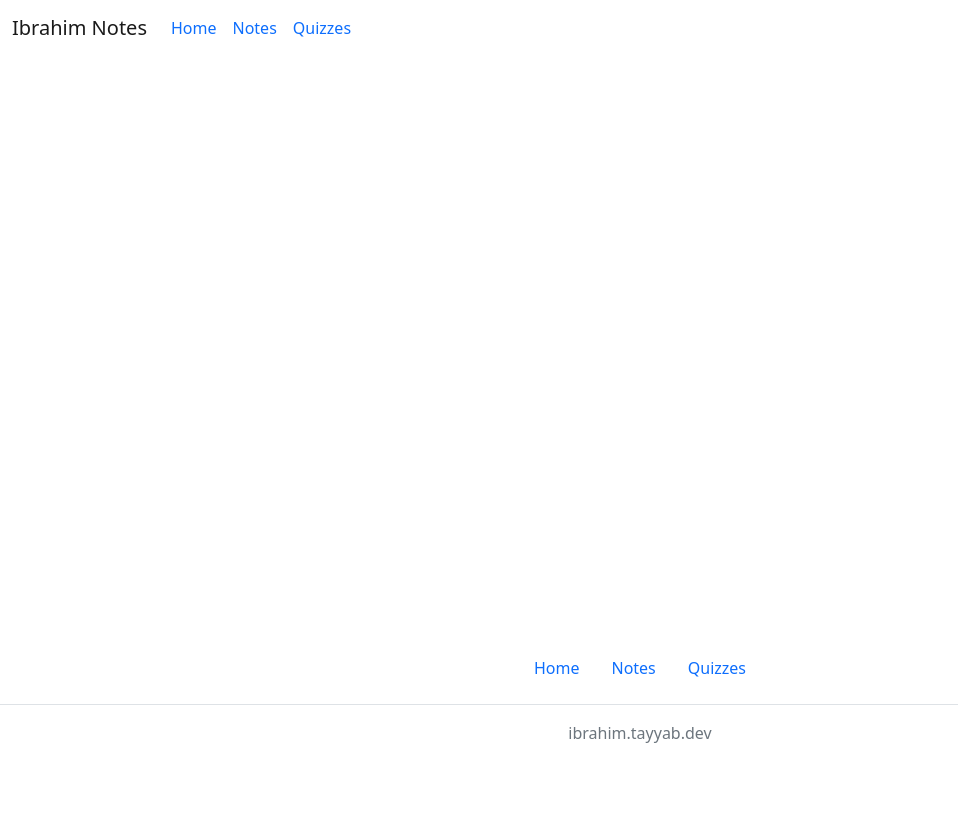
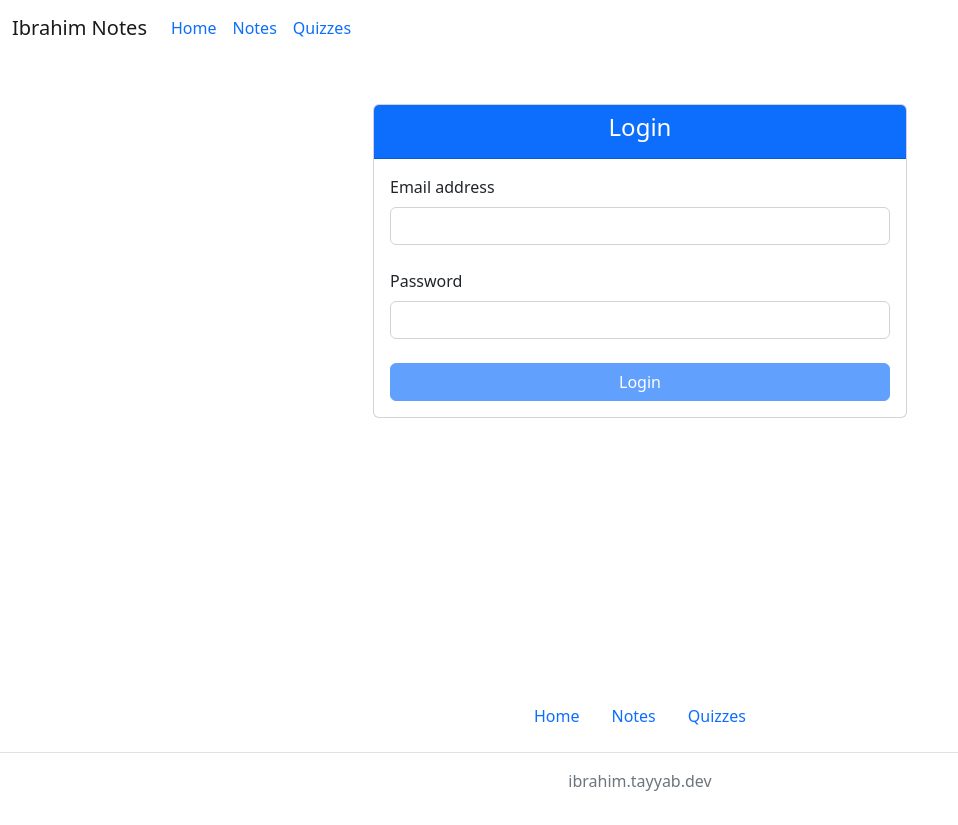
Before and after one commit to mitayyab/micro-notes, an Angular app: page /login in a window 1280 px wide. Before the commit this address led to /. Shown: the whole page, without its empty margins (0-958 px from the left). Before the commit the page ends 800 px from the top, so only its background shows below. Built offline with nearby package versions, Linux system fonts and the light colour scheme.

Commit message:
Adds sample login page and a proxy config for the api

```diff
--- a/angular.json
+++ b/angular.json
@@ -56,6 +56,9 @@
             },
             "serve": {
                "builder": "@angular-devkit/build-angular:dev-server",
+               "options": {
+                  "proxyConfig": "proxy.conf.json"
+               },
                "configurations": {
                   "production": {
                      "browserTarget": "Angular-Quiz-App:build:production"
@@ -85,5 +88,8 @@
             }
          }
       }
+   },
+   "cli": {
+      "analytics": false
    }
 }
--- a/src/app/app-routing.module.ts
+++ b/src/app/app-routing.module.ts
@@ -1,6 +1,7 @@
 import { NgModule } from '@angular/core';
 import { RouterModule, Routes } from '@angular/router';
 import { HomeComponent } from './home/home.component';
+import { LoginComponent } from './login/login.component';
 
 const routes: Routes = [
    {
@@ -15,6 +16,10 @@ const routes: Routes = [
       path: 'quizzes',
       component: HomeComponent,
    },
+   {
+      path: 'login',
+      component: LoginComponent,
+   },
 ];
 
 @NgModule({
--- /dev/null
+++ b/src/app/login/login.component.html
@@ -0,0 +1,59 @@
+<div class="container mt-5">
+   <div class="row justify-content-center">
+      <div class="col-md-6">
+         <div class="card">
+            <div class="card-header bg-primary text-white text-center">
+               <h4>Login</h4>
+            </div>
+            <div class="card-body">
+               <!-- Add this block to display the error message -->
+               <div *ngIf="error" class="alert alert-danger" role="alert">
+                  {{ error.message }}
+               </div>
+               <form [formGroup]="loginForm" (ngSubmit)="onSubmit()">
+                  <div class="mb-3">
+                     <label for="email" class="form-label">Email address</label>
+                     <input
+                        type="email"
+                        class="form-control"
+                        id="email"
+                        formControlName="email"
+                        required />
+                     <div
+                        *ngIf="
+                           loginForm.get('email')?.invalid &&
+                           loginForm.get('email')?.touched
+                        "
+                        class="text-danger">
+                        Email is required and must be valid.
+                     </div>
+                  </div>
+                  <div class="mb-3">
+                     <label for="password" class="form-label">Password</label>
+                     <input
+                        type="password"
+                        class="form-control"
+                        id="password"
+                        formControlName="password"
+                        required />
+                     <div
+                        *ngIf="
+                           loginForm.get('password')?.invalid &&
+                           loginForm.get('password')?.touched
+                        "
+                        class="text-danger">
+                        Password is required.
+                     </div>
+                  </div>
+                  <button
+                     type="submit"
+                     class="btn btn-primary w-100"
+                     [disabled]="loginForm.invalid">
+                     Login
+                  </button>
+               </form>
+            </div>
+         </div>
+      </div>
+   </div>
+</div>
--- /dev/null
+++ b/src/app/login/login.component.scss
@@ -0,0 +1,11 @@
+.card-header {
+   font-weight: bold;
+}
+
+.mb-3 {
+   margin-bottom: 1.5rem !important;
+}
+
+.text-danger {
+   font-size: 0.875rem;
+}
--- /dev/null
+++ b/src/app/login/login.component.ts
@@ -0,0 +1,44 @@
+import { Component, OnInit } from '@angular/core';
+import { FormBuilder, FormGroup, Validators } from '@angular/forms';
+import { HttpClient } from '@angular/common/http';
+import { catchError } from 'rxjs/operators';
+import { throwError } from 'rxjs';
+import { ApiError } from '@api-lib/error/ApiError';
+
+@Component({
+   selector: 'app-login',
+   templateUrl: './login.component.html',
+   styleUrls: ['./login.component.scss'],
+})
+export class LoginComponent implements OnInit {
+   loginForm: FormGroup;
+   error: ApiError | null = null;
+
+   constructor(
+      private fb: FormBuilder,
+      private http: HttpClient,
+   ) {
+      this.loginForm = this.fb.group({
+         email: ['', [Validators.required, Validators.email]],
+         password: ['', Validators.required],
+      });
+   }
+
+   ngOnInit(): void {}
+
+   onSubmit(): void {
+      if (this.loginForm.valid) {
+         const { email, password } = this.loginForm.value;
+         this.http
+            .post('/api/session', { username: email, password })
+            .pipe(
+               catchError(e => {
+                  this.error = e.error;
+
+                  return throwError(() => e);
+               }),
+            )
+            .subscribe(() => {});
+      }
+   }
+}
--- a/tsconfig.json
+++ b/tsconfig.json
@@ -19,7 +19,10 @@
       "target": "ES2022",
       "module": "ES2022",
       "useDefineForClassFields": false,
-      "lib": ["ES2022", "dom"]
+      "lib": ["ES2022", "dom"],
+      "paths": {
+         "@api-lib/*": ["./../my-notes-backend/src/lib/*"]
+      }
    },
    "angularCompilerOptions": {
       "enableI18nLegacyMessageIdFormat": false,
```
Also changed, not shown: proxy.conf.json (added, +9 -0 lines), src/app/app.module.ts (+11 -1 lines), 1 other file (tests, documents, lock files or other folders).
